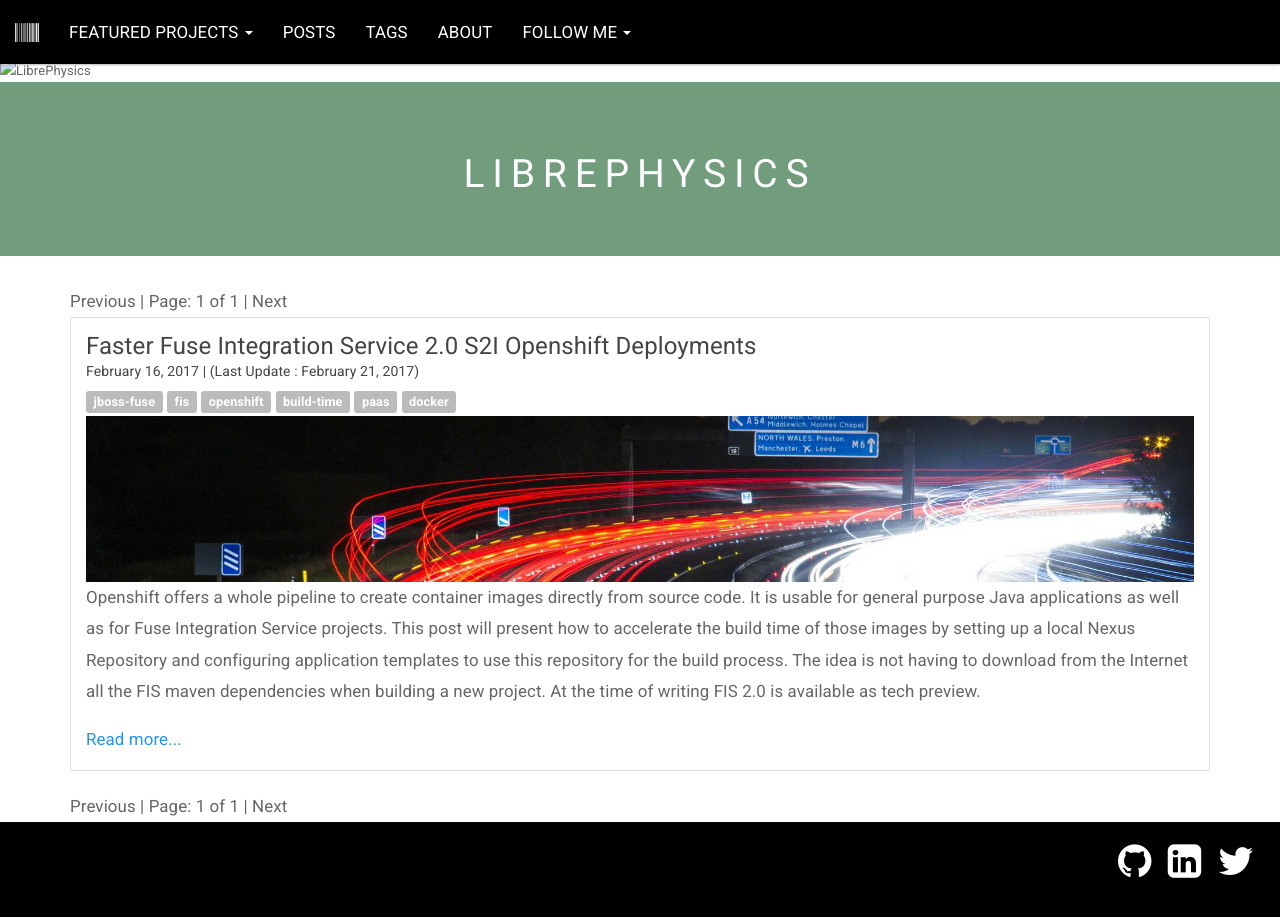
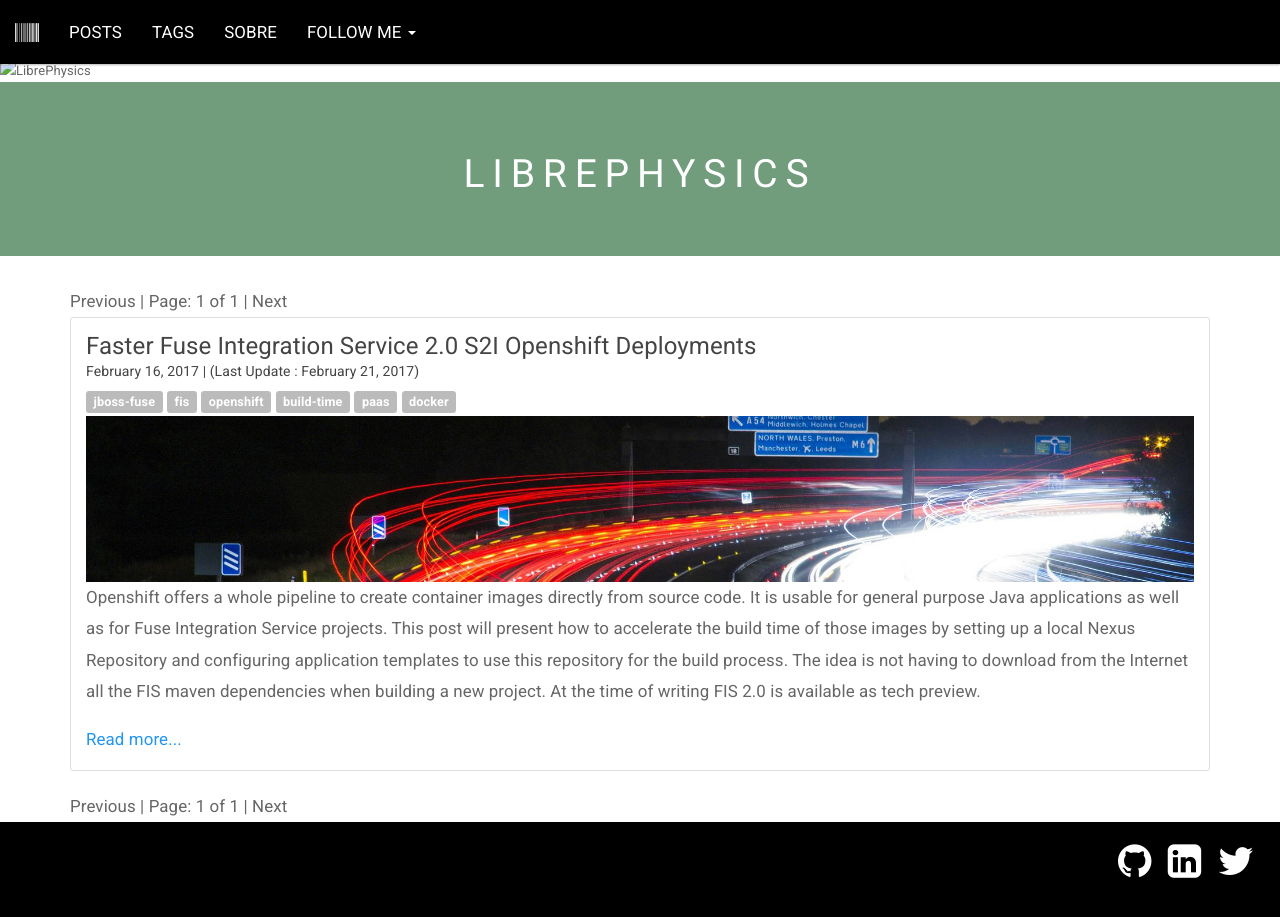
Before and after one commit to natanmr/LibrePhysics, a Jekyll site: the page built from index.html, in a window 1280 px wide and 926 px high. Shown: the top 917 px of the window. Built offline with Jekyll 4.4.1, drawn with Linux system fonts in a browser that asks for light colours; nearby versions of some CDN libraries; library files that are not in the unit come from our copies; the list of posts is cut into pages by our own code; comment, search, counter and statistics services are not loaded; some of the changed lines change nothing that is shown.

Commit message:
Update settings.yml

```diff
--- a/_data/settings.yml
+++ b/_data/settings.yml
@@ -1,23 +1,23 @@
 # Change 'comments' to true for Disqus comments
 disqus:
   comments: true
-  disqus_shortname: 'apham'
+  disqus_shortname: 'librephysics-xyz'
 
 # If you are not using Google Analytics, please change 'google-ID' to an empty string
-google-ID: 'UA-91332049-1'
+google-ID: ''
 
 menu:
-  - name: Featured Projects
-    submenu:
-      - name: MicroBam
-        link: /projects/microbam
-      - name: OurLegacy
-        link: /projects/ourlegacy
+#  - name: Featured Projects
+#    submenu:
+#      - name: MicroBam
+#        link: /projects/microbam
+#      - name: OurLegacy
+#        link: /projects/ourlegacy
   - name: Posts
     link: /
   - name: Tags
     link: /tags
-  - name: About
+  - name: Sobre
     link: /about
   - name: Follow me
     submenu:
```
